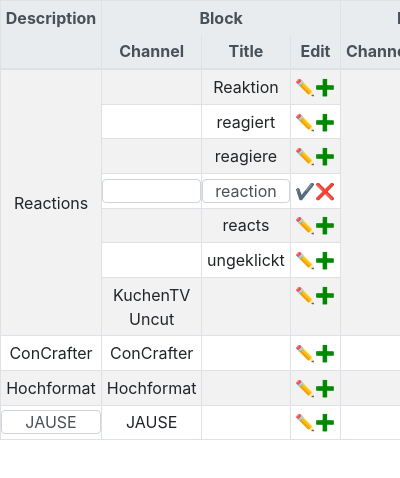
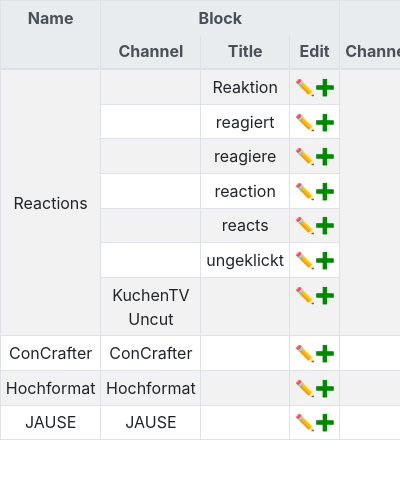
Before and after one commit to TalkLounge/ReactionClear, a browser extension: page popup/index.html in a window 400 px wide. Shown: the top 478 px of the page. Drawn offline with Linux system fonts and the light colour scheme.

Commit message:
Added generate popup table

```diff
--- a/popup/index.html
+++ b/popup/index.html
@@ -15,9 +15,9 @@
 	<table class="table table-striped table-bordered table-hover table-sm text-center">
 		<thead class="thead-light">
 			<tr>
-				<th rowspan="2" class="align-top">Description</th>
+				<th rowspan="2" class="align-top">Name</th>
 				<th colspan="3" class="no-border-bottom">Block</th>
-				<th colspan="3" class="no-border-bottom">Excludes</th>
+				<th colspan="3" class="no-border-bottom">Except</th>
 				<th rowspan="2" class="align-top">Edit</th>
 			</tr>
 			<tr>
@@ -34,74 +34,170 @@
 				<td rowspan="7" class="align-middle">Reactions</td>
 				<td></td>
 				<td>Reaktion</td>
-				<td><span>&#x270F</span><span class="iconAdd">&#x2795</span><span class="noneDisplay">&#x2714</span><span class="noneDisplay">&#x274c</span></td>
+				<td>
+					<span>&#x270F</span>
+					<span class="iconAdd">&#x2795</span>
+					<span class="noneDisplay">&#x2714</span>
+					<span class="noneDisplay">&#x274c</span>
+				</td>
 				<td rowspan="7"></td>
 				<td rowspan="7">Reved</td>
-				<td rowspan="7"><span>&#x270F</span><span class="iconAdd">&#x2795</span><span class="noneDisplay">&#x2714</span><span class="noneDisplay">&#x274c</span></td>
-				<td rowspan="7" class="align-middle"><span>&#x270F</span><span class="iconAdd">&#x2795</span><span class="noneDisplay">&#x2714</span><span class="noneDisplay">&#x274c</span></td>
+				<td rowspan="7">
+					<span>&#x270F</span>
+					<span class="iconAdd">&#x2795</span>
+					<span class="noneDisplay">&#x2714</span>
+					<span class="noneDisplay">&#x274c</span>
+				</td>
+				<td rowspan="7" class="align-middle">
+					<span>&#x270F</span>
+					<span class="iconAdd">&#x2795</span>
+					<span class="noneDisplay">&#x2714</span>
+					<span class="noneDisplay">&#x274c</span>
+				</td>
 			</tr>
 			<tr>
 				<td></td>
 				<td>reagiert</td>
-				<td><span>&#x270F</span><span class="iconAdd">&#x2795</span><span class="noneDisplay">&#x2714</span><span class="noneDisplay">&#x274c</span></td>
+				<td>
+					<span>&#x270F</span>
+					<span class="iconAdd">&#x2795</span>
+					<span class="noneDisplay">&#x2714</span>
+					<span class="noneDisplay">&#x274c</span>
+				</td>
 			</tr>
 			<tr>
 				<td></td>
 				<td>reagiere</td>
-				<td><span>&#x270F</span><span class="iconAdd">&#x2795</span><span class="noneDisplay">&#x2714</span><span class="noneDisplay">&#x274c</span></td>
+				<td>
+					<span>&#x270F</span>
+					<span class="iconAdd">&#x2795</span>
+					<span class="noneDisplay">&#x2714</span>
+					<span class="noneDisplay">&#x274c</span>
+				</td>
 			</tr>
 			<tr>
-				<td class="no-padding align-middle"><input type="text" class="form-control text-center inputs"></td>
-				<td class="no-padding align-middle"><input type="text" class="form-control text-center inputs" value="reaction"></td>
-				<td><span class="noneDisplay iconAdd">&#x2795</span><span class="noneDisplay">&#x274c</span><span>&#x2714</span><span>&#x274c</span></td>
+				<td class="no-padding align-middle">
+					<input type="text" class="form-control text-center inputs">
+				</td>
+				<td class="no-padding align-middle">
+					<input type="text" class="form-control text-center inputs" value="reaction">
+				</td>
+				<td>
+					<span class="noneDisplay iconAdd">&#x2795</span>
+					<span class="noneDisplay">&#x274c</span>
+					<span>&#x2714</span>
+					<span>&#x274c</span>
+				</td>
 			</tr>
 			<tr>
 				<td></td>
 				<td>reacts</td>
-				<td><span>&#x270F</span><span class="iconAdd">&#x2795</span><span class="noneDisplay">&#x2714</span><span class="noneDisplay">&#x274c</span></td>
+				<td>
+					<span>&#x270F</span>
+					<span class="iconAdd">&#x2795</span>
+					<span class="noneDisplay">&#x2714</span>
+					<span class="noneDisplay">&#x274c</span>
+				</td>
 			</tr>
 			<tr>
 				<td></td>
 				<td>ungeklickt</td>
-				<td><span>&#x270F</span><span class="iconAdd">&#x2795</span><span class="noneDisplay">&#x2714</span><span class="noneDisplay">&#x274c</span></td>
+				<td>
+					<span>&#x270F</span>
+					<span class="iconAdd">&#x2795</span>
+					<span class="noneDisplay">&#x2714</span>
+					<span class="noneDisplay">&#x274c</span>
+				</td>
 			</tr>
 			<tr>
 				<td>KuchenTV Uncut</td>
 				<td></td>
-				<td><span>&#x270F</span><span class="iconAdd">&#x2795</span><span class="noneDisplay">&#x2714</span><span class="noneDisplay">&#x274c</span></td>
+				<td>
+					<span>&#x270F</span>
+					<span class="iconAdd">&#x2795</span>
+					<span class="noneDisplay">&#x2714</span>
+					<span class="noneDisplay">&#x274c</span>
+				</td>
 			</tr>
 
 			<tr>
 				<td class="align-middle">ConCrafter</td>
 				<td>ConCrafter</td>
 				<td></td>
-				<td><span>&#x270F</span><span class="iconAdd">&#x2795</span><span class="noneDisplay">&#x2714</span><span class="noneDisplay">&#x274c</span></td>
+				<td>
+					<span>&#x270F</span>
+					<span class="iconAdd">&#x2795</span>
+					<span class="noneDisplay">&#x2714</span>
+					<span class="noneDisplay">&#x274c</span>
+				</td>
 				<td></td>
 				<td></td>
-				<td><span>&#x270F</span><span class="iconAdd">&#x2795</span><span class="noneDisplay">&#x2714</span><span class="noneDisplay">&#x274c</span></td>
-				<td class="align-middle"><span>&#x270F</span><span class="iconAdd">&#x2795</span><span class="noneDisplay">&#x2714</span><span class="noneDisplay">&#x274c</span></td>
+				<td>
+					<span>&#x270F</span>
+					<span class="iconAdd">&#x2795</span>
+					<span class="noneDisplay">&#x2714</span>
+					<span class="noneDisplay">&#x274c</span>
+				</td>
+				<td class="align-middle">
+					<span>&#x270F</span>
+					<span class="iconAdd">&#x2795</span>
+					<span class="noneDisplay">&#x2714</span>
+					<span class="noneDisplay">&#x274c</span>
+				</td>
 			</tr>
 
 			<tr>
 				<td class="align-middle">Hochformat</td>
 				<td>Hochformat</td>
 				<td></td>
-				<td><span>&#x270F</span><span class="iconAdd">&#x2795</span><span class="noneDisplay">&#x2714</span><span class="noneDisplay">&#x274c</span></td>
+				<td>
+					<span>&#x270F</span>
+					<span class="iconAdd">&#x2795</span>
+					<span class="noneDisplay">&#x2714</span>
+					<span class="noneDisplay">&#x274c</span>
+				</td>
 				<td></td>
 				<td></td>
-				<td><span>&#x270F</span><span class="iconAdd">&#x2795</span><span class="noneDisplay">&#x2714</span><span class="noneDisplay">&#x274c</span></td>
-				<td class="align-middle"><span>&#x270F</span><span class="iconAdd">&#x2795</span><span class="noneDisplay">&#x2714</span><span class="noneDisplay">&#x274c</span></td>
+				<td>
+					<span>&#x270F</span>
+					<span class="iconAdd">&#x2795</span>
+					<span class="noneDisplay">&#x2714</span>
+					<span class="noneDisplay">&#x274c</span>
+				</td>
+				<td class="align-middle">
+					<span>&#x270F</span>
+					<span class="iconAdd">&#x2795</span>
+					<span class="noneDisplay">&#x2714</span>
+					<span class="noneDisplay">&#x274c</span>
+				</td>
 			</tr>
 
 			<tr>
-				<td class="no-padding align-middle"><input type="text" class="form-control text-center inputs" value="JAUSE"></td>
+				<td class="no-padding align-middle">
+					<input type="text" class="form-control text-center inputs" value="JAUSE">
+				</td>
 				<td>JAUSE</td>
 				<td></td>
-				<td><span>&#x270F</span><span class="iconAdd">&#x2795</span><span class="noneDisplay">&#x2714</span><span class="noneDisplay">&#x274c</span></td>
+				<td>
+					<span>&#x270F</span>
+					<span class="iconAdd">&#x2795</span>
+					<span class="noneDisplay">&#x2714</span>
+					<span class="noneDisplay">&#x274c</span>
+				</td>
 				<td></td>
 				<td></td>
-				<td><span>&#x270F</span><span class="iconAdd">&#x2795</span><span class="noneDisplay">&#x2714</span><span class="noneDisplay">&#x274c</span></td>
-				<td class="align-middle"><span class="noneDisplay">&#x270F</span><span class="noneDisplay iconAdd">&#x2795</span><span>&#x2714</span><span>&#x274c</span></td>
+				<td>
+					<span>&#x270F</span>
+					<span class="iconAdd">&#x2795</span>
+					<span class="noneDisplay">&#x2714</span>
+					<span class="noneDisplay">&#x274c</span>
+				</td>
+				<td class="align-middle">
+					<span class="noneDisplay">&#x270F</span>
+					<span class="noneDisplay iconAdd">&#x2795</span>
+					<span>&#x2714</span>
+					<span>&#x274c</span>
+				</td>
 			</tr>
 		</tbody>
 	</table>
--- a/popup/script.js
+++ b/popup/script.js
@@ -0,0 +1,118 @@
+var searchTerms = [
+	{"name": "Reactions",
+	 "block": [
+		{"title": "Reaktion"},
+		{"title": "reagiert"},
+		{"title": "reagiere"},
+		{"title": "reaction"},
+		{"title": "reacts"},
+		{"title": "ungeklickt"},
+		{"channel": "KuchenTV Uncut"}
+	], "except": [
+		{"title": "Reved"}
+	]}, {"name": "ConCrafter",
+		 "block": [
+			 {"channel": "ConCrafter"}
+	]}, {"name": "Hochformat",
+		 "block": [
+			 {"channel": "Hochformat"}
+	]}, {"name": "JAUSE",
+		 "block": [
+			 {"channel": "JAUSE"}
+	]}
+];
+
+function newElement(tagName, attributes, content) {
+	var tag = document.createElement(tagName);
+	for (var key in attributes || {}) {
+		tag.setAttribute(key, attributes[key]);
+	}
+	tag.innerHTML = content || "";
+	return tag.outerHTML;
+}
+
+function generateTable() {
+	var tbody = "";
+	for (var i = 0; i < searchTerms.length; i++) {
+		var searchTerm = searchTerms[i];
+		var name = searchTerm["name"] || "";
+		var block = searchTerm["block"] || [];
+		var except = searchTerm["except"] || [];
+
+		var tdOuter = {};
+		var rowspan = Math.max(block.length, except.length);
+		if (rowspan > 1) {
+			tdOuter["rowspan"] = rowspan;
+			tdOuter["class"] = "align-middle";
+		}
+		var tdBlock = {};
+		if (except.length > 1 && block.length === 1) {
+			tdBlock["rowspan"] = except.length;
+		}
+		var tdExcept = {};
+		if (block.length > 1 && except.length === 1) {
+			tdExcept["rowspan"] = block.length;
+		}
+		tbody += newElement("tr", null,
+							newElement("td", tdOuter, name) +
+							newElement("td", tdBlock, block[0] ? block[0]["channel"] || "" : "") +
+							newElement("td", tdBlock, block[0] ? block[0]["title"] || "" : "") +
+							newElement("td", tdBlock,
+									   newElement("span", null, "&#x270F") +
+									   newElement("span", {"class": "iconAdd"}, "&#x2795") +
+									   newElement("span", {"class": "noneDisplay"}, "&#x2714") +
+									   newElement("span", {"class": "noneDisplay"}, "&#x274c")) +
+							newElement("td", tdExcept, except[0] ? except[0]["channel"] || "" : "") +
+							newElement("td", tdExcept, except[0] ? except[0]["title"] || "" : "") +
+							newElement("td", tdExcept,
+									   newElement("span", null, "&#x270F") +
+									   newElement("span", {"class": "iconAdd"}, "&#x2795") +
+									   newElement("span", {"class": "noneDisplay"}, "&#x2714") +
+									   newElement("span", {"class": "noneDisplay"}, "&#x274c")) +
+							newElement("td", tdOuter,
+									   newElement("span", null, "&#x270F") +
+									   newElement("span", {"class": "iconAdd"}, "&#x2795") +
+									   newElement("span", {"class": "noneDisplay"}, "&#x2714") +
+									   newElement("span", {"class": "noneDisplay"}, "&#x274c")));
+
+		for (var j = 1; j < rowspan; j++) {
+			tdBlock = {};
+			if (j === block.length && except.length > block.length) {
+				tdBlock["rowspan"] = except.length - block.length + 1;
+			}
+			tdExcept = {};
+			if (j === except.length && block.length > except.length) {
+				tdExcept["rowspan"] = block.length - except.length + 1;
+			}
+			tbody += newElement("tr", null,
+								(block[j] ? newElement("td", tdBlock, block[j]["channel"] || "") : "") +
+								(block[j] ? newElement("td", tdBlock, block[j]["title"] || "") : "") +
+								(block[j] ? newElement("td", tdBlock,
+													   newElement("span", null, "&#x270F") +
+													   newElement("span", {"class": "iconAdd"}, "&#x2795") +
+													   newElement("span", {"class": "noneDisplay"}, "&#x2714") +
+													   newElement("span", {"class": "noneDisplay"}, "&#x274c")) : "") +
+								(except[j] ? newElement("td", tdExcept, except[j]["channel"] || "") : "") +
+								(except[j] ? newElement("td", tdExcept, except[j]["title"] || "") : "") +
+								(except[j] ? newElement("td", tdExcept,
+														newElement("span", null, "&#x270F") +
+														newElement("span", {"class": "iconAdd"}, "&#x2795") +
+														newElement("span", {"class": "noneDisplay"}, "&#x2714") +
+														newElement("span", {"class": "noneDisplay"}, "&#x274c")) : ""));
+		}
+	}
+
+	$("tbody").empty();
+	$("tbody").append(tbody);
+}
+
+function getSearchTerms() {
+	browser.storage.sync.get(["searchTerms"], function(data) {
+		if (typeof(data) !== "undefined" && typeof(data["searchTerms"]) !== "undefined")  {
+			searchTerms = data["searchTerms"];
+		}
+		generateTable();
+	});
+}
+
+getSearchTerms();
```
Also changed, not shown: inject/script.js (+22 -18 lines).
